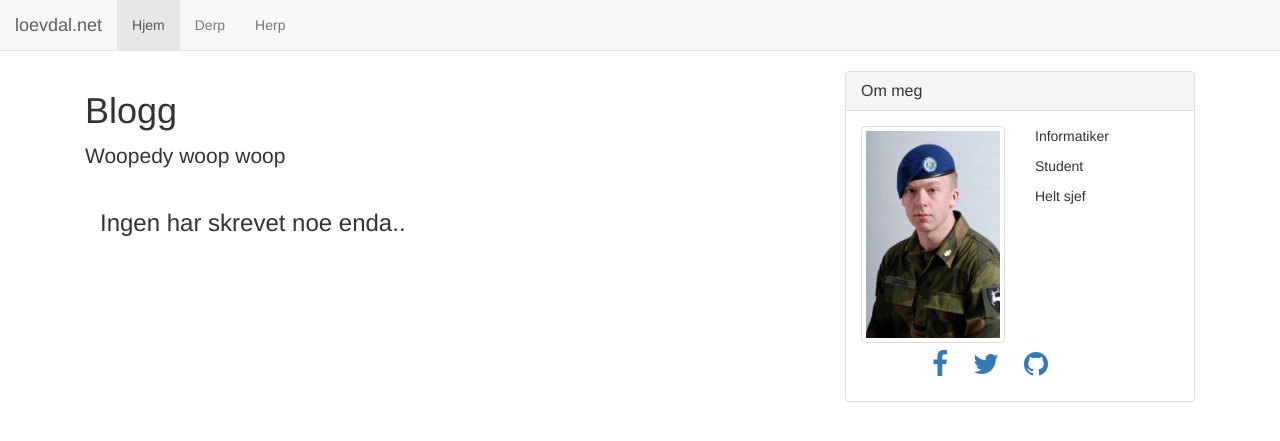
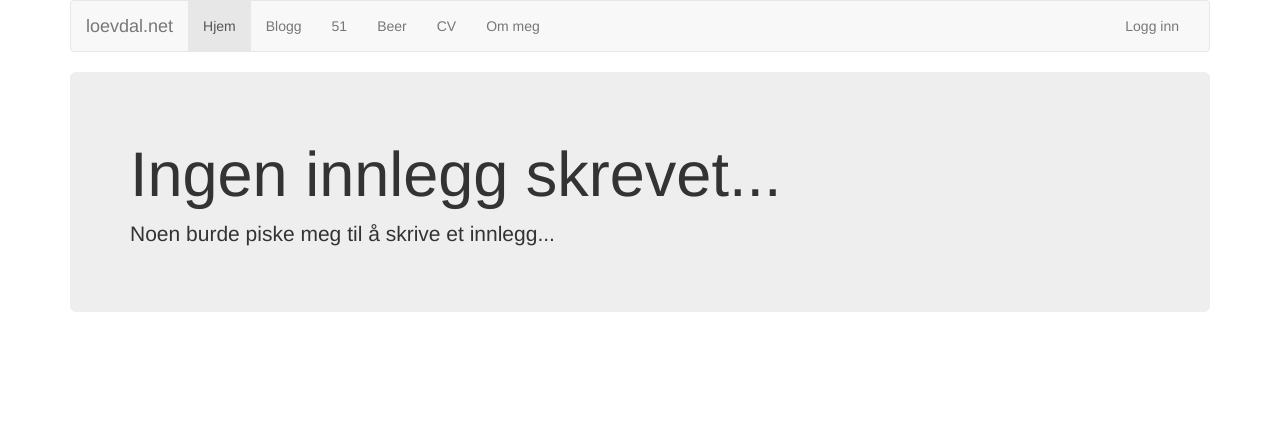
Before and after one commit to hakloev/old-hakloevno, a Django app: page / in a window 1280 px wide. Shown: the top 441 px of the page. Run offline with Django 3.2, Linux system fonts and the light colour scheme; data that the repository does not hold is empty; some libraries are stand-ins or nearby versions.

Commit message:
added login

```diff
--- a/blog/views.py
+++ b/blog/views.py
@@ -5,8 +5,9 @@ from blog.models import Blogpost, Category
 
 def index(request):
     context = {}
+    context['request'] = request
     context['categories'] = Category.objects.all()
-    context['posts'] = Blogpost.objects.all()
+    context['posts'] = Blogpost.objects.order_by('-posted')
     return render(request, u'blog/blog.html', context)
 
 def newpost(request):
@@ -19,4 +20,5 @@ def post_by_slug(request, slug):
     #context['categories'] = Category.objects.all()
     #context['post'] = Blogpost.objects.filter(slug=slug)
     context['post'] = post
+    context['request'] = request
     return render(request, u'blog/article.html', context)
--- a/front/views.py
+++ b/front/views.py
@@ -1,9 +1,41 @@
 from django.shortcuts import render
 from blog.models import Blogpost
+from django.contrib.auth import authenticate, login, logout
+from django.http import HttpResponseRedirect, HttpResponse
 
 # Create your views here.
 
 def index(request):
     context = {}
-    context['posts'] = Blogpost.objects.all()
+    context['request'] = request
+    try:
+        post = Blogpost.objects.latest('posted')
+    except:
+        post = []
+    context['post'] = post
     return render(request, u'index.html', context)
+
+def login_view(request):
+    return render(request, u'login.html', None)
+
+def login_user(request):
+    context = {}
+    context['request'] = request
+    username = request.POST['username']
+    password = request.POST['password']
+    user = authenticate(username=username, password=password)
+    if user is not None:
+        if user.is_active:
+            login(request, user)
+            context['user'] = user
+            return HttpResponseRedirect('/')
+        else:
+            # Inactive account
+            return render(request, u'index.html', context)
+    else:
+        # Bad login
+        return render(request, u'index.html', context)
+
+def logout_view(request):
+    logout(request)
+    return HttpResponseRedirect('/')
--- a/loevdalnet/settings.py
+++ b/loevdalnet/settings.py
@@ -33,6 +33,7 @@ INSTALLED_APPS = (
     'django.contrib.sessions',
     'django.contrib.messages',
     'django.contrib.staticfiles',
+    'south',
     'blog',
     'front',
 )
--- a/loevdalnet/urls.py
+++ b/loevdalnet/urls.py
@@ -1,7 +1,5 @@
 from django.conf.urls import patterns, include, url
-
-from front.views import index
-
+from front.views import index, login_view, login_user, logout_view
 from django.contrib import admin
 admin.autodiscover()
 
@@ -13,5 +11,8 @@ urlpatterns = patterns('',
     url(r'^admin/', include(admin.site.urls)),
 
     url(r'^$', index),
+    url(r'^login/$', login_view),
+    url(r'^auth/user/$', login_user),
+    url(r'^logout/$', logout_view),
     url(r'^blog/', include('blog.urls')),
 )
--- a/templates/base.html
+++ b/templates/base.html
@@ -11,67 +11,12 @@
     </head>
     <body>
         <header>
-            <div class="navbar navbar-default navbar-static-top">
-                <div class="container-fluid">
-                    <div class="navbar-header">
-                        <button type="button" class="navbar-toggle" data-toggle="collapse" data-target=".navbar-collapse">
-                            <span class="icon-bar"></span>
-                            <span class="icon-bar"></span>
-                            <span class="icon-bar"></span>
-                        </button>
-                        <a class="navbar-brand" href="/">loevdal.net</a>
-                    </div>
-
-                    <div class="navbar-collapse collapse">
-                        <ul class="nav navbar-nav">
-                            <li class="active"><a href="#">Hjem</a></li>
-                            <li><a href="#">Derp</a></li>
-                            <li><a href="#">Herp</a></li>
-                        </ul>
-                    </div><!--/.nav-collapse -->
-                </div><!--/.container-fluid -->
-            </div>
+        {% include 'navbar.html' %}
         </header>
         <div class="container">
-            <div class="col-md-8">
-            {% block content %}
+            {% block body_block %}
 
             {% endblock %}
-            </div>
-            <div class="col-md-4">
-                <div class="panel panel-default">
-                    <div class="panel-heading">
-                        <h3 class="panel-title">Om meg</h3>
-                    </div>
-                    <div class="panel-body about">
-                        <div class="row">
-                            <div class="col-md-6">
-                                <img src="/static/images/me.jpg" title="It's me, Mario..." class="img-thumbnail">
-                            </div>
-                            <div class="col-md-6">
-                                <p>Informatiker</p>
-                                <p>Student</p>
-                                <p>Helt sjef</p>
-                            </div>
-                        </div>
-                        <div class="row">
-                            <div class="col-md-12 col-md-offset-2">
-                                <div class="btn-group">
-                                <a class="btn btn-social-icon btn-facebook">
-                                    <i class="fa fa-facebook fa-2x"></i>
-                                </a>
-                                 <a class="btn btn-social-icon btn-twitter">
-                                    <i class="fa fa-twitter fa-2x"></i>
-                                </a>
-                                 <a class="btn btn-social-icon btn-github">
-                                    <i class="fa fa-github fa-2x"></i>
-                                </a>
-                                </div>
-                            </div>
-                        </div>
-                    </div>
-                </div>
-            </div>
         </div>
         <footer>
         </footer>
--- a/templates/blog/newpost.html
+++ b/templates/blog/newpost.html
@@ -5,6 +5,10 @@
 &ndash; ny post
 {% endblock %}
 
-{% block content %}
+{% block body_block %}
+{% if user.is_authenticated %}
 <h1>LAG NY POST</h1>
+{% else %}
+<h1>IKKE TILGANG</h1>
+{% endif %}
 {% endblock %}
--- a/templates/index.html
+++ b/templates/index.html
@@ -5,20 +5,21 @@
 &ndash; test
 {% endblock %}
 
-{% block content %}
-<div class="blog-header">
-    <h1 class="blog-title">Blogg</h1>
-    <p class="lead blog-description">Woopedy woop woop</p>
-</div>
-<div class="container">
-    {% if posts %}
-        {% for post in posts %}
-            <h3><a href="{{ post.get_absolute_url }}">{{ post.title }}</a></h3>
-            <h6>{{ post.posted }}</h6>
-            <p>{{ post.ingress }}<p>
-        {% endfor %}
+{% block body_block %}
+    {% if post %}
+        <div class="jumbotron">
+            <h1>{{ post.title }}</h1>
+            <p>{{ post.ingress }}</p>
+            <p><a class="btn btn-primary btn-lg" role="button" href="{{ post.get_absolute_url }}">Les mer</a> </p>
+        </div>
     {% else %}
-        <h3>Ingen har skrevet noe enda..</h3>
+        <div class="jumbotron">
+            <h1>Ingen innlegg skrevet...</h1>
+            <p>Noen burde piske meg til å skrive et innlegg...</p>
+        </div>
     {% endif %}
-</div>
+
+{% if user.is_authenticated %}
+<h1>Hei {{ user.username }}</h1>
+{% endif %}
 {% endblock %}
--- /dev/null
+++ b/templates/navbar.html
@@ -0,0 +1,37 @@
+<div class="container">
+    <div class="navbar navbar-default" role="navigation">
+        <div class="container-fluid">
+            <div class="navbar-header">
+                <button type="button" class="navbar-toggle" data-toggle="collapse" data-target=".navbar-collapse">
+                    <span class="icon-bar"></span>
+                    <span class="icon-bar"></span>
+                    <span class="icon-bar"></span>
+                </button>
+                <a class="navbar-brand" href="/">loevdal.net</a>
+            </div>
+            <div class="navbar-collapse collapse">
+                <ul class="nav navbar-nav">
+                    <li {% if request.path = '/' %}class="active"{% endif %}><a href="/">Hjem</a></li>
+                    <li {% if '/blog/' in request.path %}class="active"{% endif %}><a href="/blog/posts/">Blogg</a></li>
+                    <li><a href="#">51</a></li>
+                    <li><a href="#">Beer</a></li>
+                    <li><a href="#">CV</a></li>
+                    <li><a href="#">Om meg</a></li>
+                </ul>
+                <div class="navbar-inner navbar-right">
+                {% if user.is_authenticated %}
+                    <p class="navbar-text">Logget inn som {{ user.username }}</p>
+                    <ul class="nav navbar-nav">
+                        <li><a href="/admin/">Admin</a></li>
+                        <li><a href="/logout/">Logg ut</a></li>
+                    </ul>
+                {% else %}
+                    <ul class="nav navbar-nav">
+                        <li><a href="/login/">Logg inn</a></li>
+                    </ul>
+                {% endif %}
+                </div>
+            </div><!--/.nav-collapse -->
+        </div><!--/.container-fluid -->
+    </div>
+</div>
```
Also changed, not shown: blog/admin.py (+5 -5 lines), blog/models.py (+11 -2 lines), templates/blog/article.html (+11 -5 lines), templates/blog/blog.html (+4 -4 lines), templates/login.html (added, +34 -0 lines).
